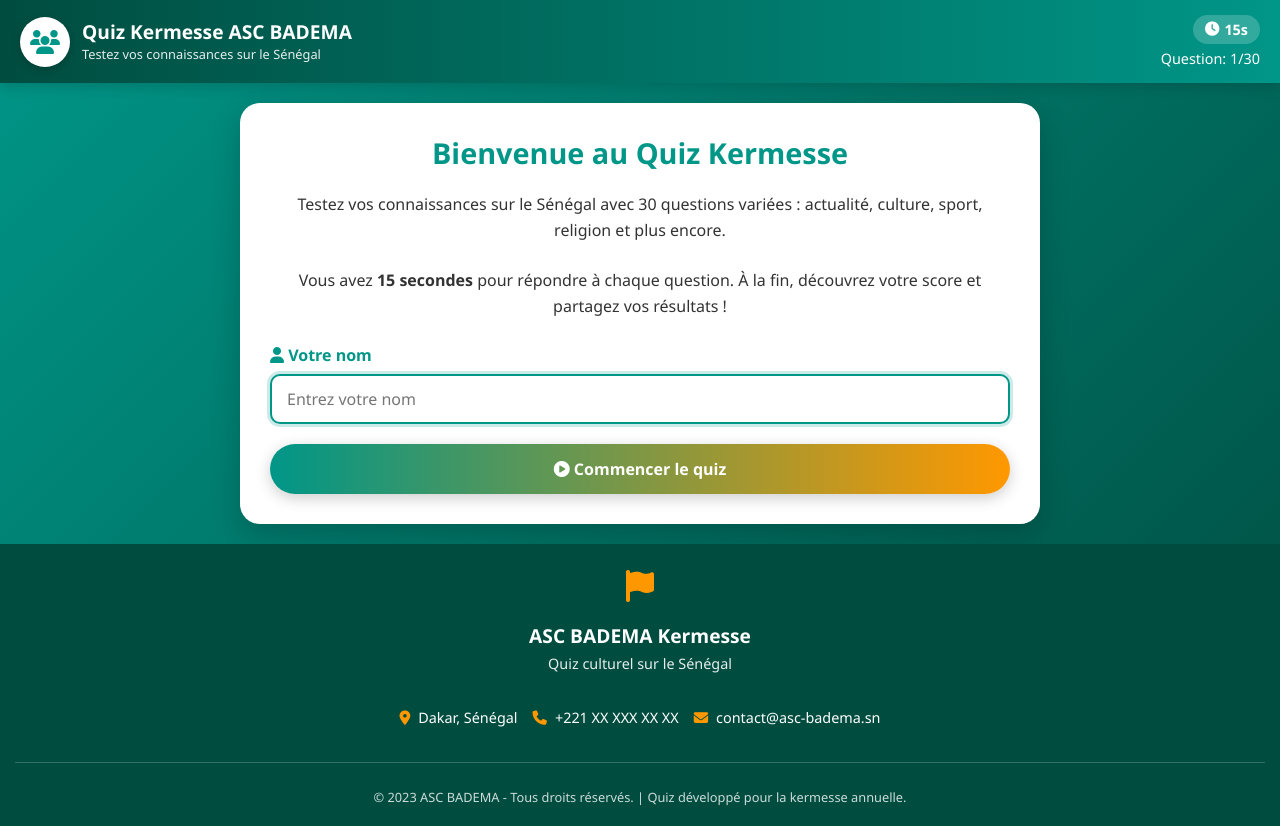
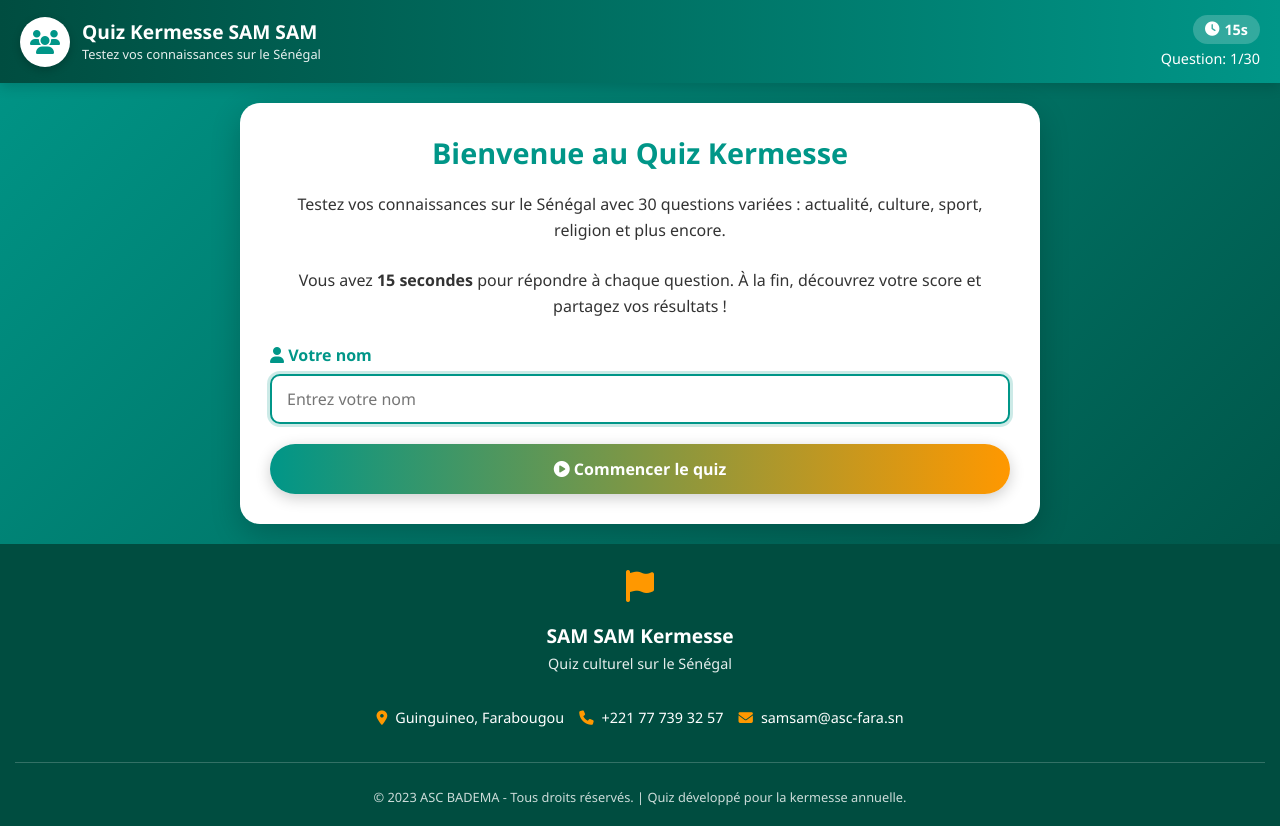
Before and after one commit to mamadousow2025/kermesse, a plain HTML site: page index.html in a window 1280 px wide. Drawn offline with Linux system fonts and the light colour scheme.

Commit message:
Mise à jour messagerie : corrections et améliorations

```diff
--- a/index.html
+++ b/index.html
@@ -609,7 +609,7 @@
                 <i class="fas fa-users"></i>
             </div>
             <div class="header-titles">
-                <div class="header-title">Quiz Kermesse ASC BADEMA</div>
+                <div class="header-title">Quiz Kermesse SAM SAM</div>
                 <div class="header-subtitle">Testez vos connaissances sur le Sénégal</div>
             </div>
         </div>
@@ -736,22 +736,22 @@
             </div>
 
             <div>
-                <div class="footer-title">ASC BADEMA Kermesse</div>
+                <div class="footer-title">SAM SAM Kermesse</div>
                 <div class="footer-subtitle">Quiz culturel sur le Sénégal</div>
             </div>
 
             <div class="footer-contacts">
                 <div class="contact-item">
                     <i class="fas fa-map-marker-alt"></i>
-                    <span>Dakar, Sénégal</span>
+                    <span>Guinguineo, Farabougou</span>
                 </div>
                 <div class="contact-item">
                     <i class="fas fa-phone"></i>
-                    <span>+221 XX XXX XX XX</span>
+                    <span>+221 77 739 32 57</span>
                 </div>
                 <div class="contact-item">
                     <i class="fas fa-envelope"></i>
-                    <span>contact@asc-badema.sn</span>
+                    <span>samsam@asc-fara.sn</span>
                 </div>
             </div>
 
```
